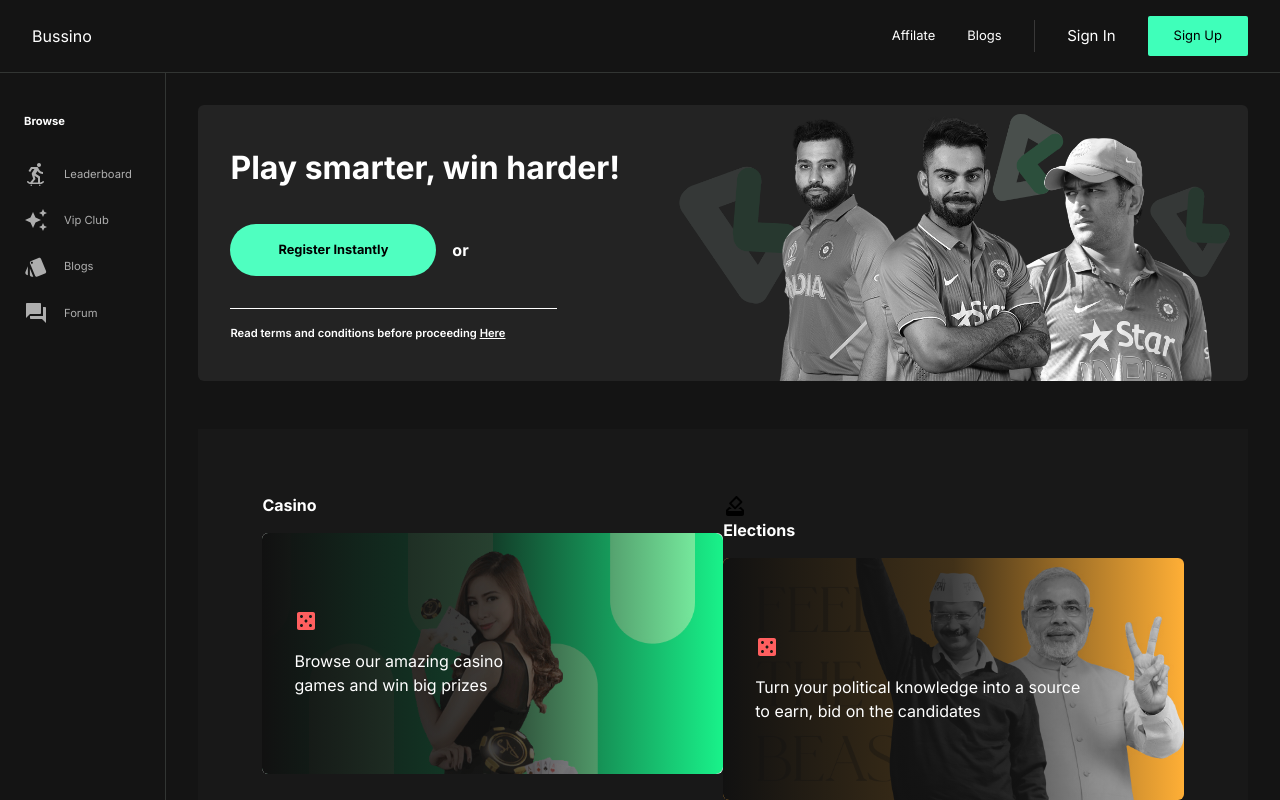
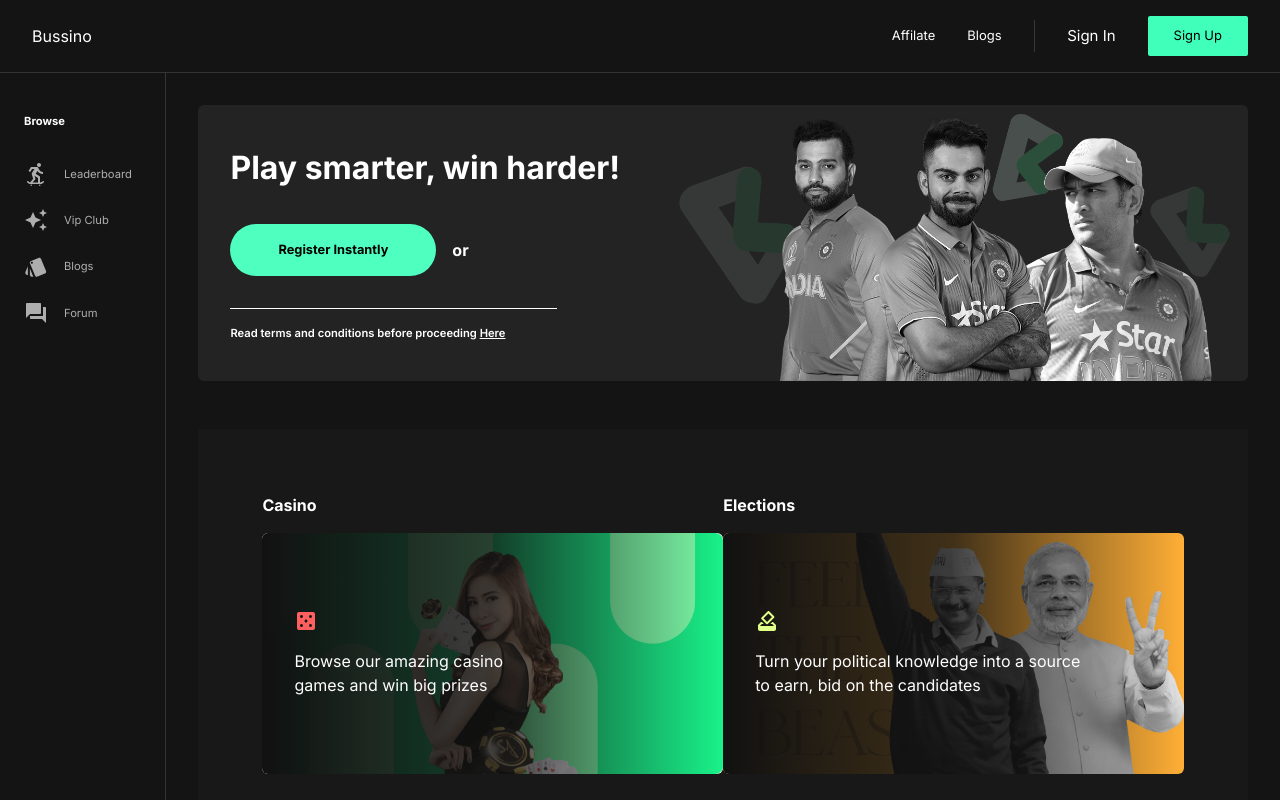
Before and after one commit to PrathameshSonje/Bussino, a Next.js app: page / in a window 1280 px wide. Built offline with nearby package versions, Linux system fonts and the light colour scheme.

Commit message:
landing election card ui fixed

```diff
--- a/src/components/landing components/Section2.tsx
+++ b/src/components/landing components/Section2.tsx
@@ -26,11 +26,10 @@
                     </div>
                 </span>
                 <span>
-                    <HowToVoteIcon/>
                     <p className="font-bold mb-[1rem] text-white z-3">Elections</p>
                     <div className="overflow-hidden relative rounded-md">
                         <div className="p-[2rem] flex gap-[1rem] flex-col justify-center linear-gradient1 h-[100%] absolute w-[100%] bg-white z-2">
-                            <CasinoIcon className="text-[#FF5F5F] text-[2rem]"/>
+                        <HowToVoteIcon className="text-[#E0FF88]"/>
                             <p className="text-white">Turn your political knowledge into a source<br/>to earn, bid on the candidates</p>
                         </div>
                         <Image
```
